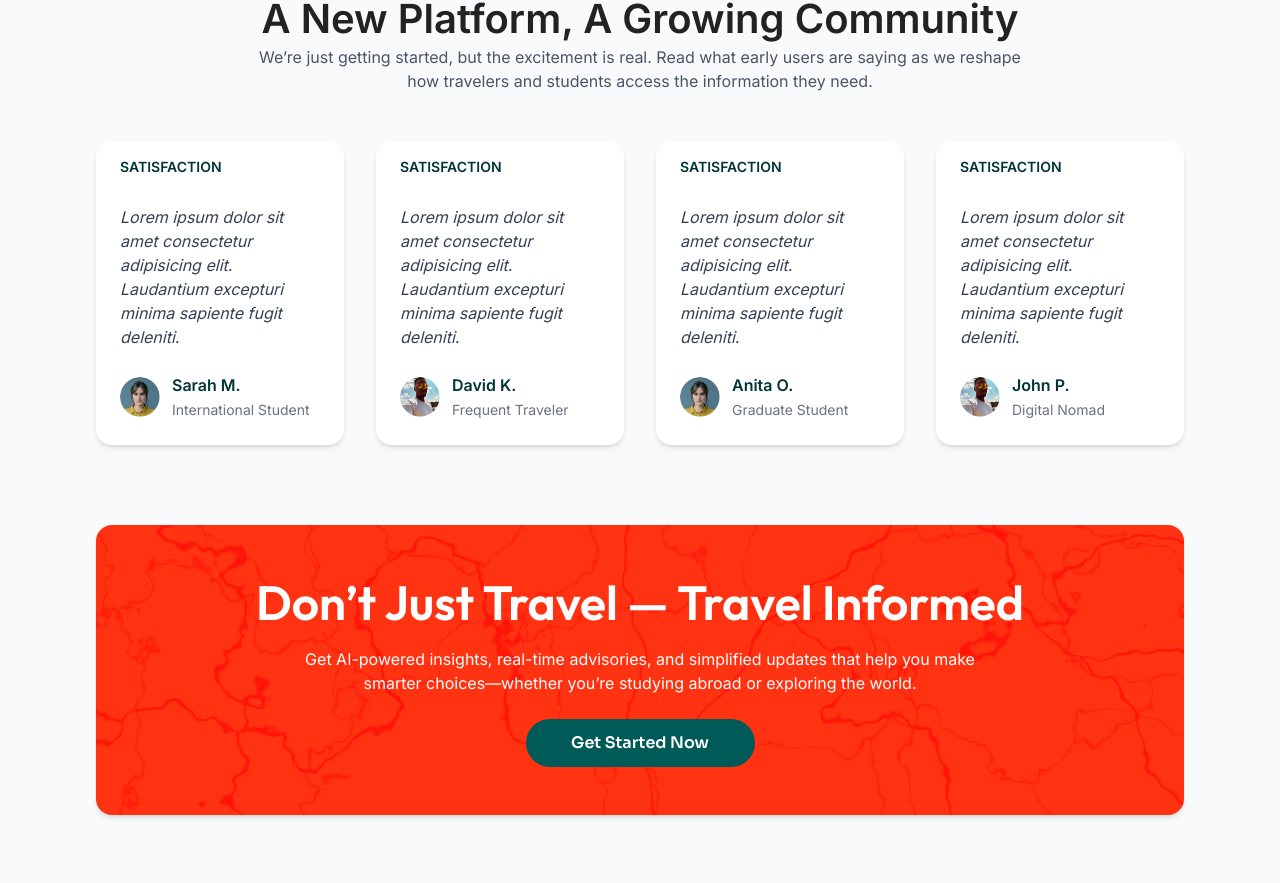
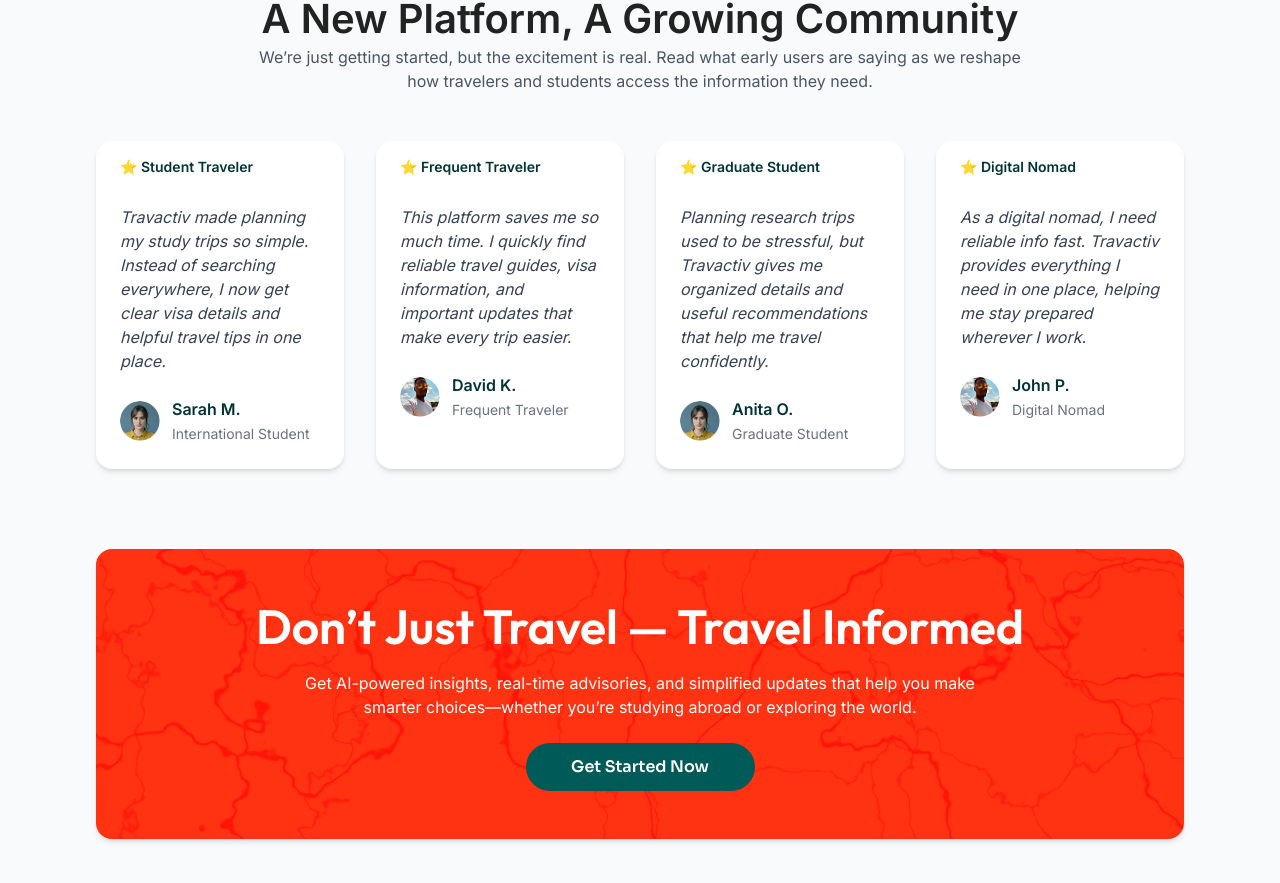
Before and after one commit to Dadben08/Travactive, a React (Vite) app: page / in a window 1280 px wide. Shown: the part 2442-3325 px from the top of the page. Built offline with nearby package versions, Linux system fonts and the light colour scheme.

Commit message:
workedd on testimonial

```diff
--- a/src/Pages/Home.jsx
+++ b/src/Pages/Home.jsx
@@ -11,7 +11,7 @@
 import Frame1 from "../assets/Frame1.png";
 import Frame2 from "../assets/Frame2.png";
 import HeroSection from "../Components/Herosection.jsx";
-import { travelCards, IconCard } from "../assets/travelCards.js";
+import { travelCards, IconCard, testimonialData } from "../assets/travelCards.js";
 import CTA from "../Components/CTA.jsx"
 
 const Home = () => {
@@ -178,40 +178,29 @@
 
             </div>
 
-            {/* Testimonial Cards */}
              <div className="grid grid-cols-1 sm:grid-cols-2 lg:grid-cols-4 gap-8">
-              {[Frame2, Frame1, Frame2, Frame1].map((img, i) => (
+      {testimonialData.map((item, i) => (
         <div
           key={i}
           className="bg-white shadow-md rounded-2xl p-6 text-left hover:shadow-lg transition-all duration-300 relative"
         >
           <h5 className="text-[#023436] font-semibold text-sm mb-3 absolute top-4 left-6">
-                    SATISFACTION
+            {item.title}
           </h5>
+
           <p className="text-gray-700 italic mt-10 text-sm sm:text-base">
-                    Lorem ipsum dolor sit amet consectetur adipisicing elit.
-                    Laudantium excepturi minima sapiente fugit deleniti.
+            {item.text}
           </p>
+
           <div className="flex items-center gap-3 mt-6">
             <img
-                      src={img}
+              src={item.img}
               alt="user"
               className="w-10 h-10 rounded-full object-cover"
             />
             <div>
-                      <h4 className="font-semibold text-[#023436]">
-                        {["Sarah M.", "David K.", "Anita O.", "John P."][i]}
-                      </h4>
-                      <span className="text-sm text-gray-500">
-                        {
-                          [
-                            "International Student",
-                            "Frequent Traveler",
-                            "Graduate Student",
-                            "Digital Nomad",
-                          ][i]
-                        }
-                      </span>
+              <h4 className="font-semibold text-[#023436]">{item.name}</h4>
+              <span className="text-sm text-gray-500">{item.role}</span>
             </div>
           </div>
         </div>
--- a/src/assets/travelCards.js
+++ b/src/assets/travelCards.js
@@ -9,6 +9,8 @@
 import CardBag from "./CardBag.png";
 import CardAI from "./CardAI.png";
 import CardArrow from "./CardArrow.png";
+import Frame1 from "./Frame1.png";
+import Frame2 from "./Frame2.png";
 
 
 
@@ -48,6 +50,41 @@
   },
 ]
 
+
+export const testimonialData = [
+{
+title: "⭐ Student Traveler",
+text:
+"Travactiv made planning my study trips so simple. Instead of searching everywhere, I now get clear visa details and helpful travel tips in one place.",
+name: "Sarah M.",
+role: "International Student",
+img: Frame2,
+},
+{
+title: "⭐ Frequent Traveler",
+text:
+"This platform saves me so much time. I quickly find reliable travel guides, visa information, and important updates that make every trip easier.",
+name: "David K.",
+role: "Frequent Traveler",
+img: Frame1,
+},
+{
+title: "⭐ Graduate Student",
+text:
+"Planning research trips used to be stressful, but Travactiv gives me organized details and useful recommendations that help me travel confidently.",
+name: "Anita O.",
+role: "Graduate Student",
+img: Frame2,
+},
+{
+title: "⭐ Digital Nomad",
+text:
+"As a digital nomad, I need reliable info fast. Travactiv provides everything I need in one place, helping me stay prepared wherever I work.",
+name: "John P.",
+role: "Digital Nomad",
+img: Frame1,
+},
+];
 
 
 
```
Lines whose indentation alone changed are shown as unchanged.
